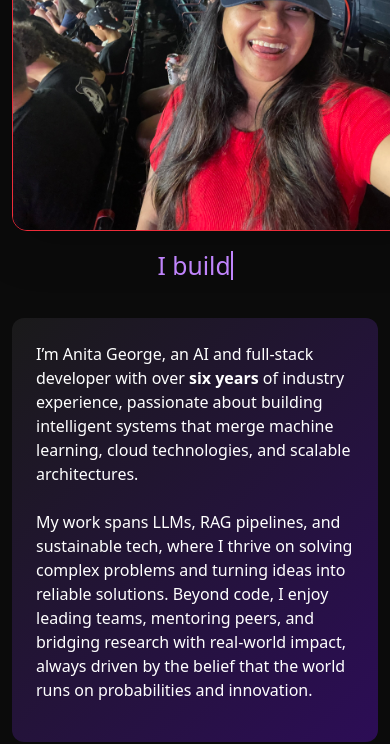
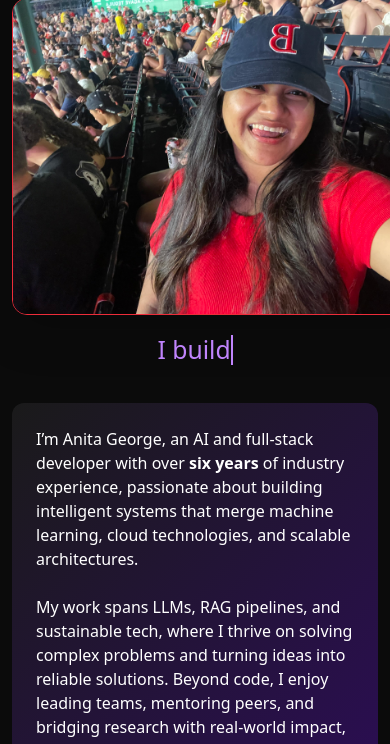
Before and after one commit to anita-geo/anita-geo.github.io, a plain HTML site: page index.html in a window 390 px wide. Shown: the part 272-1016 px from the top of the page. Drawn offline with nearby package versions, Linux system fonts and the light colour scheme.

Commit message:
Responsive height based on device

```diff
--- a/index.html
+++ b/index.html
@@ -44,6 +44,18 @@
     .btn-outline-primary:hover {
       background-color: #c084fc;
       color: #fff;
+    }
+
+    /* Default: mobile first */
+    .home-section {
+      height: 120vh;
+    }
+
+    /* Laptops and tablets */
+    @media (min-width: 768px) {
+      .home-section {
+        height: 100vh;
+      }
     }
 
     .card {
@@ -126,19 +138,22 @@
   </header>
 
   <!-- Home Section with Image and Animation -->
-  <section id="home" class="d-flex align-items-center" style="height: 100vh;">
+  <section id="home" class="d-flex align-items-center home-section">
     <div class="container text-center">
       <h1 class="display-4 mb-3">Hello, I'm <span class="text-primary">Anita George</span></h1>
       <img src=".\images\Intro_1.jpeg" alt="Anita George" class="profile-pic shadow-lg">
       <br />
       <h2 class="typewriter"><span id="dynamic-text" class="text-primary"></span></h2>
 
-      <div class="glass p-4 my-4" style="background: linear-gradient(135deg, #1a1a1a, #2c0d56); backdrop-filter: blur(10px); border-radius: 12px; color: white;">
+      <div class="glass p-4 my-4"
+        style="background: linear-gradient(135deg, #1a1a1a, #2c0d56); backdrop-filter: blur(10px); border-radius: 12px; color: white;">
         <p class="text-start fs-7">
-          I’m Anita George, an AI and full-stack developer with over <strong>six years</strong> of industry experience, passionate about
+          I’m Anita George, an AI and full-stack developer with over <strong>six years</strong> of industry experience,
+          passionate about
           building intelligent systems that merge machine learning, cloud technologies, and scalable architectures.
-          <br/> <br/>
-          My work spans LLMs, RAG pipelines, and sustainable tech, where I thrive on solving complex problems and turning
+          <br /> <br />
+          My work spans LLMs, RAG pipelines, and sustainable tech, where I thrive on solving complex problems and
+          turning
           ideas into reliable solutions. Beyond code, I enjoy leading teams, mentoring peers, and bridging research with
           real-world impact, always driven by the belief that the world runs on probabilities and innovation.
         </p>
```
